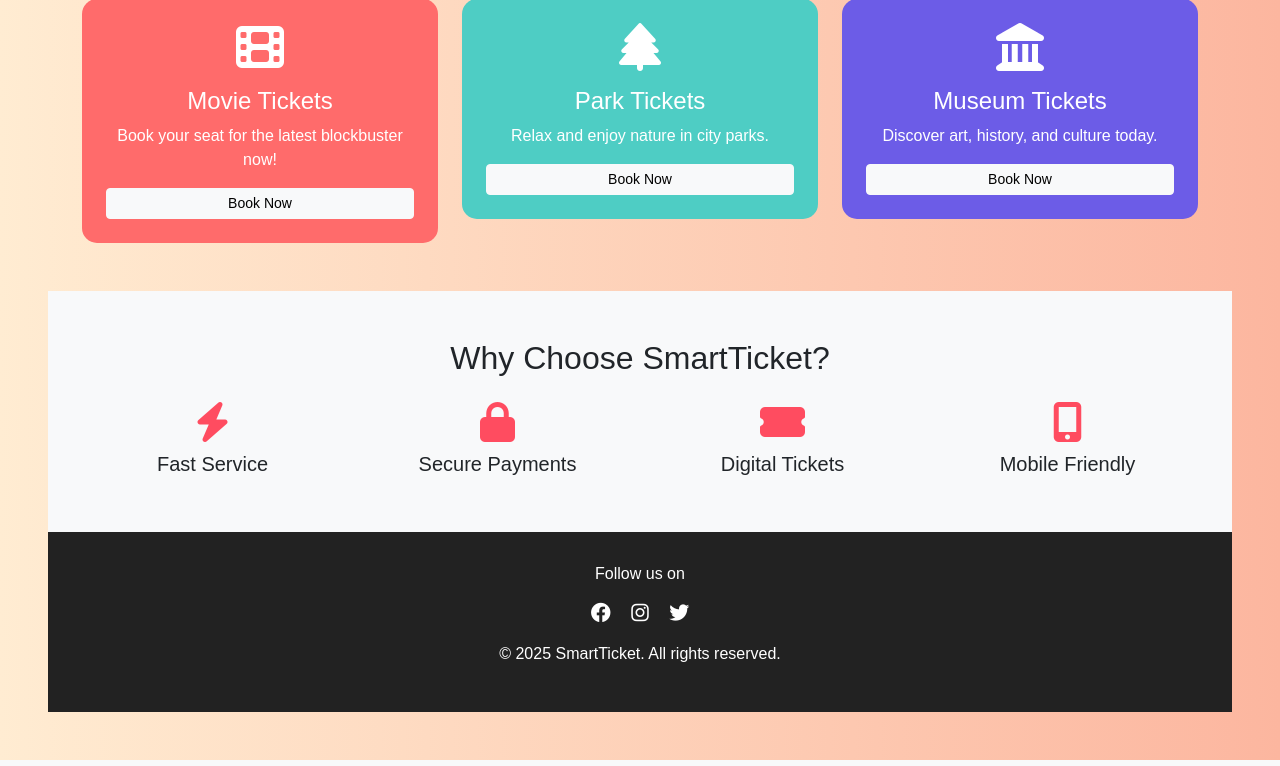
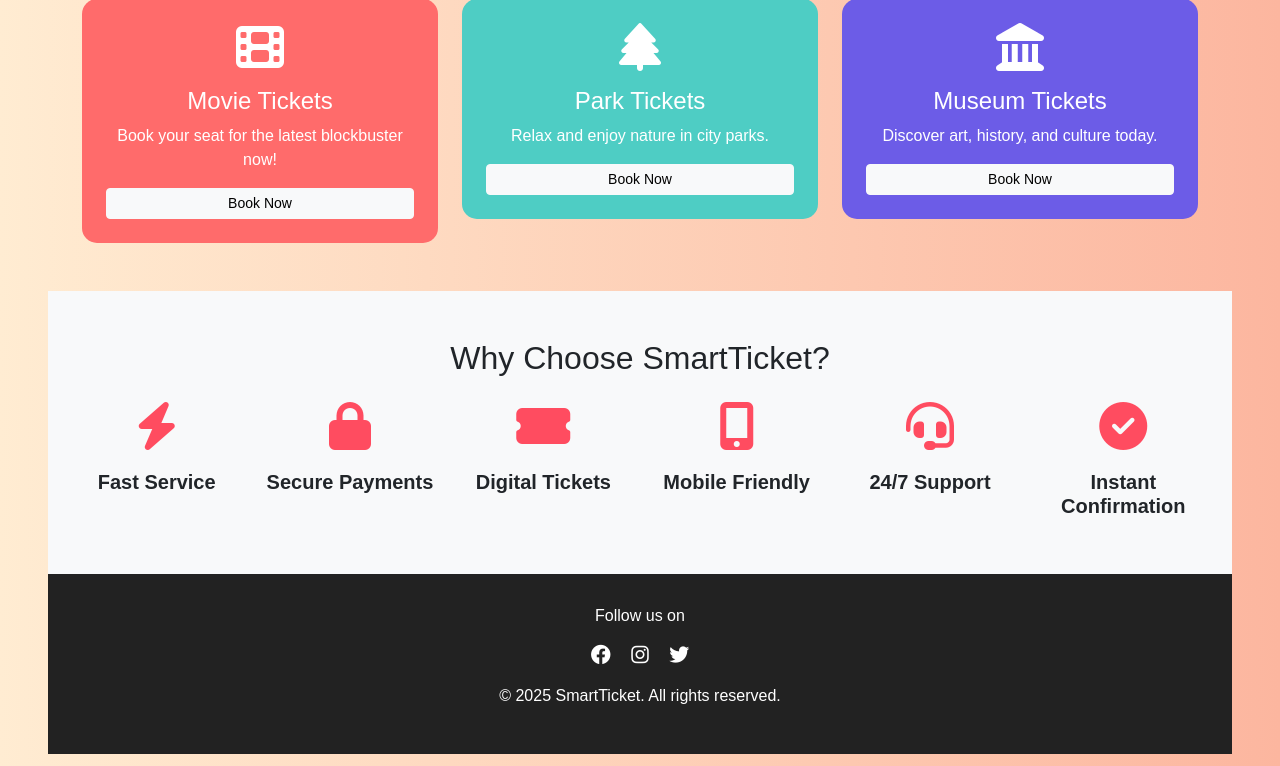
Before and after one commit to Muhtasim-Masum-Hasnayen/Ticket_Management_System, a PHP site: page /LandingPage.php in a window 1280 px wide. Shown: the part 1160-1926 px from the top of the page. Run offline with PHP 8.4, Linux system fonts and the light colour scheme.

Commit message:
6th update Bro...

```diff
--- a/LandingPage.php
+++ b/LandingPage.php
@@ -85,9 +85,22 @@
     .museum-card { background-color: #6c5ce7; }
 
 .features i {
-      font-size: 40px;
+  font-size: 48px;
   color: #ff4c60;
+  margin-bottom: 12px;
 }
+
+.features h5 {
+  font-weight: 600;
+}
+
+
+.feature-item {
+  padding-left: 30px;
+  padding-right: 30px;
+}
+
+
 
     footer {
       background-color: #222;
@@ -353,29 +366,40 @@ const text = "Where Fun Meets Simplicity! Smart Ticket is your all-in-one soluti
 
 
   <!-- Features -->
+<!-- Features -->
 <section class="features py-5 bg-light">
-    <div class="container text-center">
+  <div class="container-fluid text-center">
     <h2 class="mb-4">Why Choose SmartTicket?</h2>
     <div class="row g-4">
-        <div class="col-md-3">
+      <div class="col-2">
         <i class="fas fa-bolt"></i>
         <h5 class="mt-2">Fast Service</h5>
       </div>
-        <div class="col-md-3">
+      <div class="col-2">
         <i class="fas fa-lock"></i>
         <h5 class="mt-2">Secure Payments</h5>
       </div>
-        <div class="col-md-3">
+      <div class="col-2">
         <i class="fas fa-ticket-alt"></i>
         <h5 class="mt-2">Digital Tickets</h5>
       </div>
-        <div class="col-md-3">
+      <div class="col-2">
         <i class="fas fa-mobile-alt"></i>
         <h5 class="mt-2">Mobile Friendly</h5>
+      </div>
+      <div class="col-2">
+        <i class="fas fa-headset"></i>
+        <h5 class="mt-2">24/7 Support</h5>
+      </div>
+      <div class="col-2">
+        <i class="fas fa-check-circle"></i>
+        <h5 class="mt-2">Instant Confirmation</h5>
       </div>
     </div>
   </div>
 </section>
+
+
 
   <!-- Footer -->
   <footer class="text-center">
```
Also changed, not shown: dashboard.php (+29 -13 lines). Lines whose indentation alone changed are shown as unchanged.
